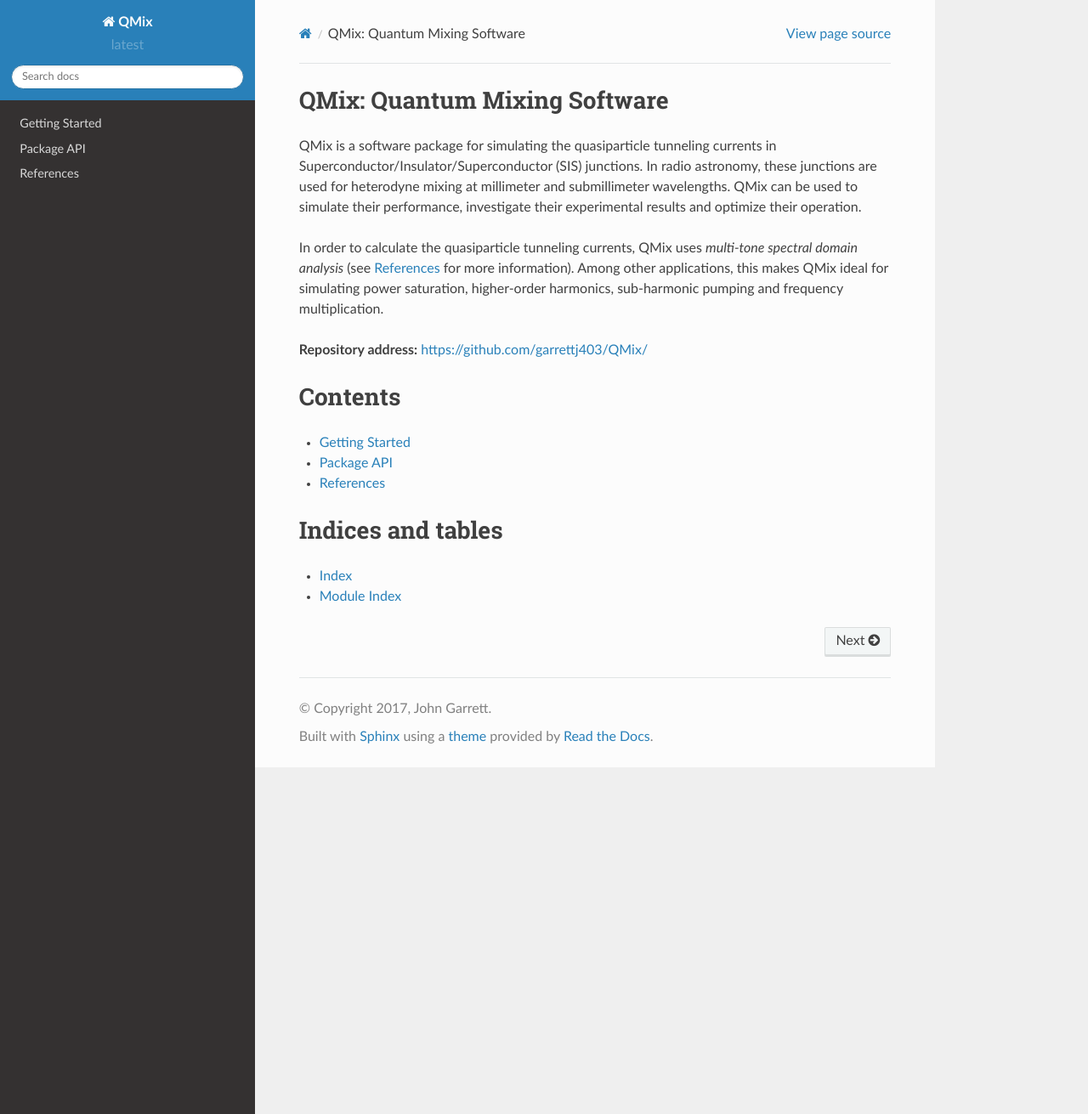
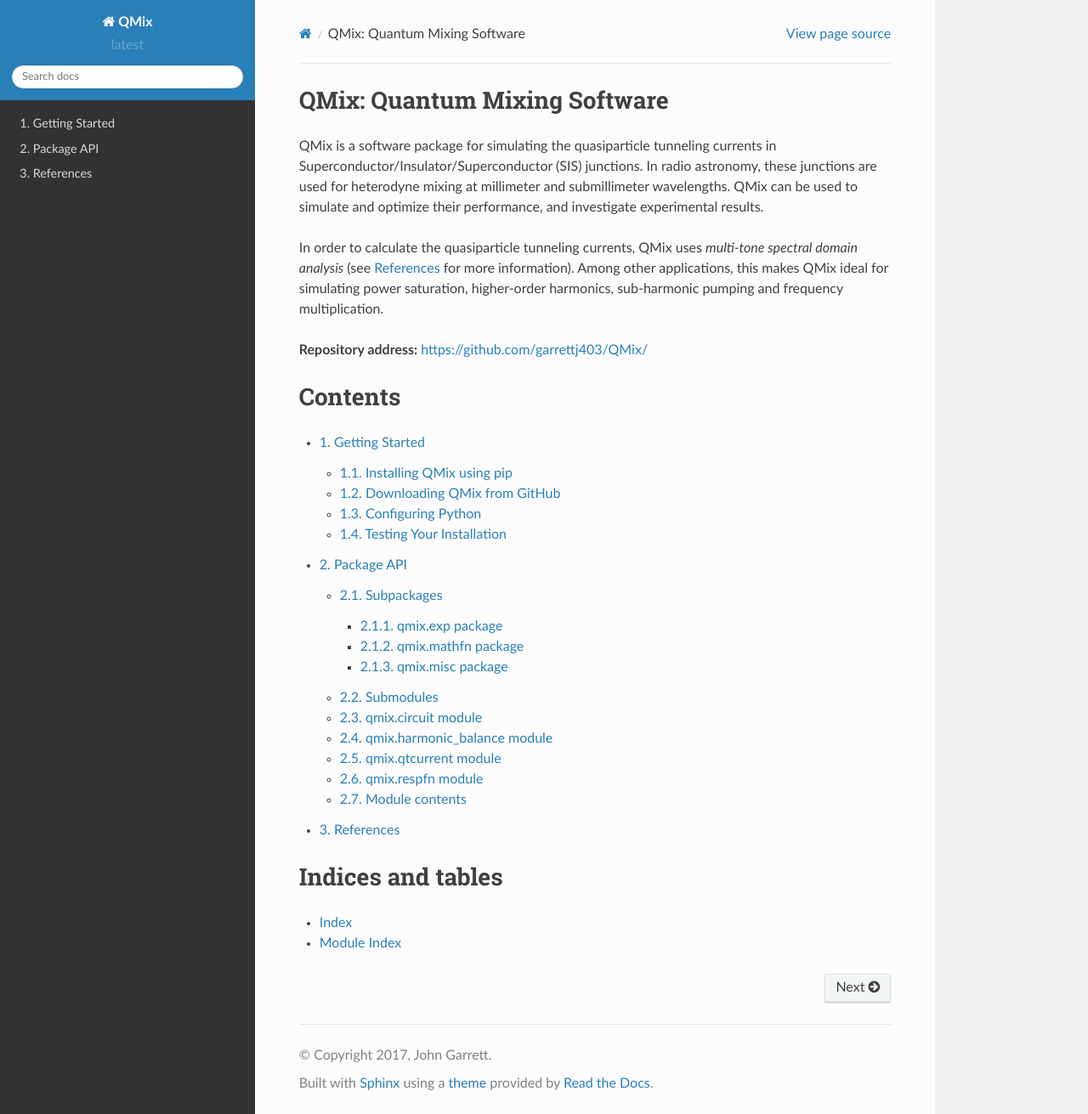
Before and after one commit to garrettj403/QMix, a Sphinx documentation site: the page built from docs/source/index.rst, in a window 1280 px wide and 1311 px high. Shown: the whole window at 85% size. Built offline with Sphinx 7.4.7 and the Read the Docs theme 2.0.0, drawn with Linux system fonts in a browser that asks for light colours; pages that are not in the unit, such as notebooks, are missing from menus.

Commit message:
Minor changes to text [ci skip]

```diff
--- a/docs/source/index.rst
+++ b/docs/source/index.rst
@@ -1,7 +1,7 @@
 QMix: Quantum Mixing Software
 =============================
 
-QMix is a software package for simulating the quasiparticle tunneling currents in Superconductor/Insulator/Superconductor (SIS) junctions. In radio astronomy, these junctions are used for heterodyne mixing at millimeter and submillimeter wavelengths. QMix can be used to simulate their performance, investigate their experimental results and optimize their operation.
+QMix is a software package for simulating the quasiparticle tunneling currents in Superconductor/Insulator/Superconductor (SIS) junctions. In radio astronomy, these junctions are used for heterodyne mixing at millimeter and submillimeter wavelengths. QMix can be used to simulate and optimize their performance, and investigate experimental results.
 
 In order to calculate the quasiparticle tunneling currents, QMix uses *multi-tone spectral domain analysis* (see :ref:`references` for more information). Among other applications, this makes QMix ideal for simulating power saturation, higher-order harmonics, sub-harmonic pumping and frequency multiplication.
 
@@ -11,8 +11,8 @@
 ========
 
 .. toctree::
-   :maxdepth: 1
-   :titlesonly:
+   :maxdepth: 3
+   :numbered:
 
    setup
    qmix
```
Also changed, not shown: README.md (+2 -2 lines), 3 other files.
